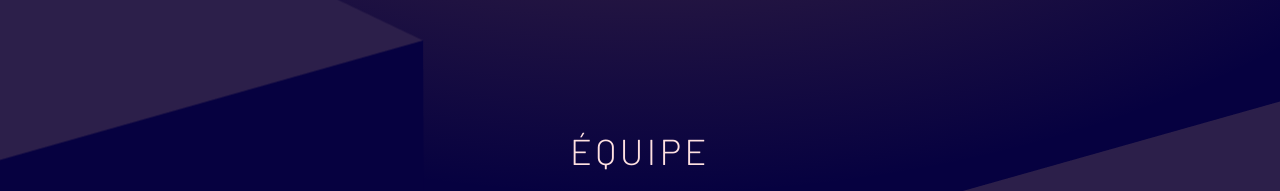
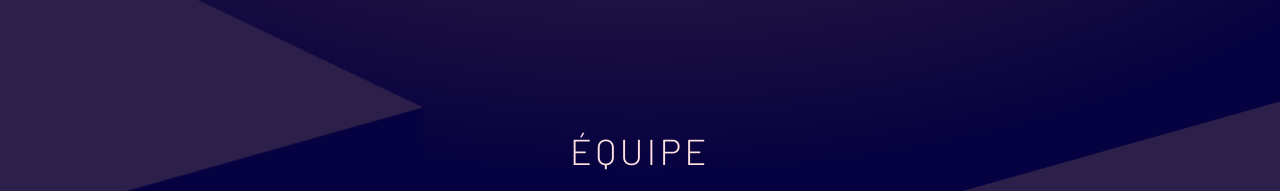
Before and after one commit to Meid-KH/gladstone, a Next.js app: page / in a window 1280 px wide. Shown: the part 3560-3751 px from the top of the page. Built offline with nearby package versions, Linux system fonts and the light colour scheme.

Commit message:
- mobile updated.

```diff
--- a/pages/index.js
+++ b/pages/index.js
@@ -118,7 +118,7 @@ const Activity = () => {
 					</p>
 				</div>
 
-				<ArticleRow className="mt-12 lg:mt-28">
+				<ArticleRow className="mt-28">
 					<div className="text-justify">
 						<LinedTitle>
 							<h3>Cabinets d'avocats</h3>
@@ -395,9 +395,9 @@ const Team = () => {
 			initial="hidden"
 			variants={sectionVariants}
 		>
-			<div className="relative container-sm">
+			<div className="relative z-10 container-sm">
 				<div className="text-center">
-					<Title className="mb-32 lg:mb-20">Équipe</Title>
+					<Title className="!mb-32 lg:mb-20">Équipe</Title>
 				</div>
 				<ArticleRow>
 					<div className="text-justify">
@@ -485,7 +485,7 @@ const Team = () => {
 			</div>
 
 			{/* Cubes */}
-			<div className="hidden lg:block max-w-[35vw] absolute left-0 -translate-y-1/2 top-1/4 -z-10">
+			<div className="lg:block max-w-[35vw] absolute left-0 bottom-0 translate-y-12 lg:-translate-y-1/2 lg:top-1/4 z-0">
 				<img src={CubeLeft?.src} alt="Cube Left" />
 			</div>
 			<div className="max-w-[35vw] absolute top-16 lg:top-0 right-0 -translate-y-1/2__ -z-10">
@@ -516,7 +516,7 @@ const Contact = () => {
 	return (
 		<motion.section
 			id="contact"
-			className="relative py-16 radial-shadow before:-top-1/2 lg:py-20"
+			className="relative py-16 radial-shadow before:-top-1/2 lg:py-20 before:scale-150"
 			ref={ref}
 			animate={controls}
 			initial="hidden"
```
